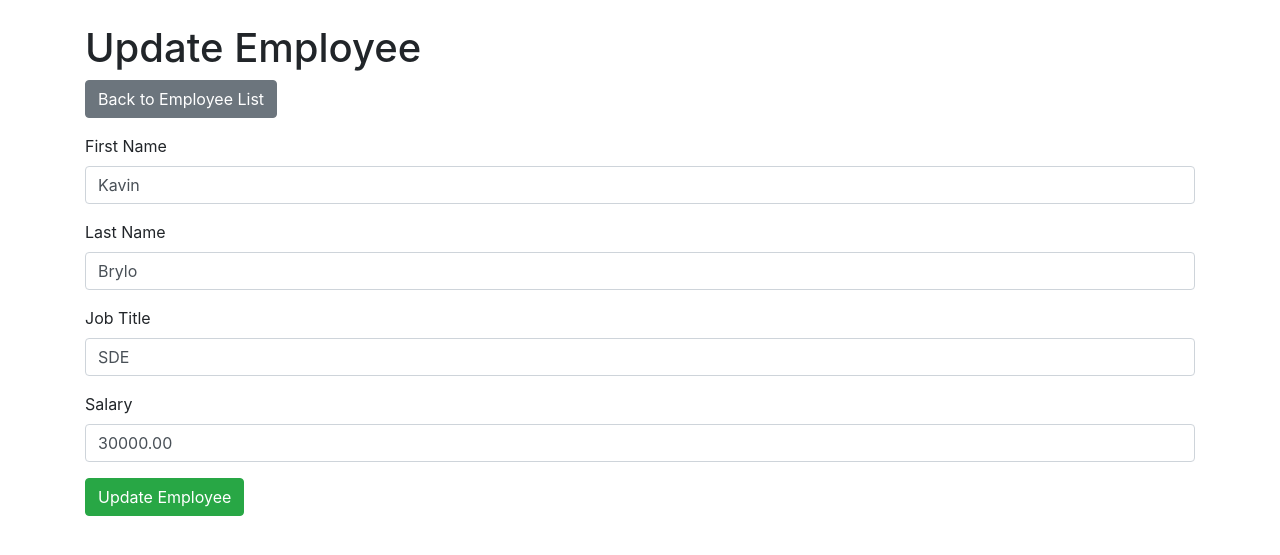
After one commit to InfanceTony-cs22/django-payroll-management-system, a Django app: page /employee/update/5/ in a window 1280 px wide. The commit adds this page. Shown: the top 555 px of the page. Run offline with Django 5.2, Linux system fonts and the light colour scheme; data comes from the database, SQL or seed files in the repository; both versions use the stored data as it was after the commit; parts of the project's set-up code (start-up, migrations or seed data) failed here and were passed over; some libraries are stand-ins or nearby versions.

Commit message:
70% Completed

```diff
--- a/payroll_service/core/serializers.py
+++ b/payroll_service/core/serializers.py
@@ -1,9 +1,9 @@
 from rest_framework import serializers
+from django.contrib.auth.models import User  # Import the User model
 from .models import Employee, Leave
 from rest_framework import status
 from rest_framework.response import Response
 from rest_framework.views import APIView
-from .serializers import UserSerializer
 
 # Serializer for Employee model
 class EmployeeSerializer(serializers.ModelSerializer):
--- a/payroll_service/core/templates/index.html
+++ b/payroll_service/core/templates/index.html
@@ -28,10 +28,9 @@
                     <td>
                         <a href="{% url 'leave_request' employee.id %}" class="btn btn-info btn-sm">Request Leave</a>
                         <a href="{% url 'payroll' employee.id %}" class="btn btn-primary btn-sm">Manage Payroll</a>
+                        <!-- Update button added here -->
+                        <a href="{% url 'update_employee' employee.id %}" class="btn btn-warning btn-sm">Update</a>
                         <a href="{% url 'delete_employee' employee.id %}" class="btn btn-danger btn-sm" onclick="return confirm('Are you sure you want to delete this employee?');">Delete</a>
-                        <!-- In index.html or another relevant template -->
-
-
                     </td>
                 </tr>
                 {% endfor %}
--- /dev/null
+++ b/payroll_service/core/templates/update_employee.html
@@ -0,0 +1,36 @@
+<!DOCTYPE html>
+<html lang="en">
+<head>
+    <meta charset="UTF-8">
+    <meta name="viewport" content="width=device-width, initial-scale=1.0">
+    <title>Update Employee</title>
+    <link rel="stylesheet" href="https://stackpath.bootstrapcdn.com/bootstrap/4.5.2/css/bootstrap.min.css">
+</head>
+<body>
+    <div class="container">
+        <h1 class="mt-4">Update Employee</h1>
+        <a href="{% url 'view_employees' %}" class="btn btn-secondary mb-3">Back to Employee List</a>
+
+        <form method="POST">
+            {% csrf_token %}
+            <div class="form-group">
+                <label for="first_name">First Name</label>
+                <input type="text" class="form-control" id="first_name" name="first_name" value="{{ employee.first_name }}" required>
+            </div>
+            <div class="form-group">
+                <label for="last_name">Last Name</label>
+                <input type="text" class="form-control" id="last_name" name="last_name" value="{{ employee.last_name }}" required>
+            </div>
+            <div class="form-group">
+                <label for="job_title">Job Title</label>
+                <input type="text" class="form-control" id="job_title" name="job_title" value="{{ employee.job_title }}" required>
+            </div>
+            <div class="form-group">
+                <label for="salary">Salary</label>
+                <input type="number" class="form-control" id="salary" name="salary" value="{{ employee.salary }}" required>
+            </div>
+            <button type="submit" class="btn btn-success">Update Employee</button>
+        </form>
+    </div>
+</body>
+</html>
--- a/payroll_service/core/templates/view_employees.html
+++ b/payroll_service/core/templates/view_employees.html
@@ -28,10 +28,9 @@
                     <td>
                         <a href="{% url 'leave_request' employee.id %}" class="btn btn-info btn-sm">Request Leave</a>
                         <a href="{% url 'payroll' employee.id %}" class="btn btn-primary btn-sm">Manage Payroll</a>
+                        <!-- Update button added here -->
+                        <a href="{% url 'update_employee' employee.id %}" class="btn btn-warning btn-sm">Update</a>
                         <a href="{% url 'delete_employee' employee.id %}" class="btn btn-danger btn-sm" onclick="return confirm('Are you sure you want to delete this employee?');">Delete</a>
-                        <!-- In index.html or another relevant template -->
-
-
                     </td>
                 </tr>
                 {% endfor %}
--- a/payroll_service/core/urls.py
+++ b/payroll_service/core/urls.py
@@ -21,4 +21,7 @@ urlpatterns = [
     path('leaves/', LeaveListCreateAPIView.as_view(), name='leave_list_create'),
     path('leaves/<int:pk>/', LeaveDetailAPIView.as_view(), name='leave_detail'),
     path('login/', LoginUserAPIView.as_view(), name='login_user'),
+    path('employee/update/<int:pk>/', views.update_employee, name='update_employee'),
+    path('employee/delete/<int:pk>/', views.delete_employee, name='delete_employee'),
+    path('employee/update/<int:pk>/', views.update_employee, name='update_employee'),
 ]
--- a/payroll_service/core/views.py
+++ b/payroll_service/core/views.py
@@ -1,14 +1,8 @@
 from django.shortcuts import render, redirect, get_object_or_404
 from .models import Employee, Leave, Payroll
-from .forms import LeaveForm, PayrollForm, EmployeeForm  # Import the EmployeeForm
+from .forms import LeaveForm, PayrollForm, EmployeeForm
 from rest_framework import viewsets
 from rest_framework.permissions import IsAuthenticated
-from .serializers import EmployeeSerializer
-from django.shortcuts import render, get_object_or_404, redirect
-from rest_framework.views import APIView
-from rest_framework.response import Response
-from rest_framework import status
-from .models import Employee, Leave
 from .serializers import EmployeeSerializer, LeaveSerializer
 from rest_framework.views import APIView
 from rest_framework.response import Response
@@ -17,11 +11,11 @@ from rest_framework_simplejwt.tokens import RefreshToken
 from django.contrib.auth import authenticate
 
 
-
 # View for employee list
 def index(request):
     employees = Employee.objects.all()
     return render(request, 'index.html', {'employees': employees})
+
 
 # View for adding a new employee
 def add_employee(request):
@@ -33,6 +27,7 @@ def add_employee(request):
     else:
         form = EmployeeForm()
     return render(request, 'add_employee.html', {'form': form})
+
 
 # View for creating leave requests
 def leave_request(request, employee_id):
@@ -47,6 +42,7 @@ def leave_request(request, employee_id):
     else:
         form = LeaveForm()
     return render(request, 'leave_request.html', {'form': form, 'employee': employee})
+
 
 # View for managing payroll
 def payroll(request, employee_id):
@@ -63,19 +59,24 @@ def payroll(request, employee_id):
         form = PayrollForm()
     return render(request, 'payroll.html', {'form': form, 'employee': employee})
 
+
 # Success view for payroll processing
 def payroll_success(request):
     return render(request, 'payroll_success.html')  # Render the payroll success page
+
 
 # Success view for leave request
 def leave_request_success(request):
     return render(request, 'leave_request_success.html')  # Render the leave request success page
 
+
+# View to list all employees
 def view_employees(request):
-    # Your logic to fetch and display employees
-    employees = Employee.objects.all()  # Replace with actual logic
+    employees = Employee.objects.all()
     return render(request, 'view_employees.html', {'employees': employees})
 
+
+# View for deleting an employee
 def delete_employee(request, employee_id):
     employee = get_object_or_404(Employee, id=employee_id)
 
@@ -85,12 +86,6 @@ def delete_employee(request, employee_id):
 
     return render(request, 'confirm_delete.html', {'employee': employee})
 
-def view_employees(request):
-    employees = Employee.objects.all()
-    return render(request, 'view_employees.html', {'employees': employees})
-
-def payroll_success(request):
-    return render(request, 'payroll_success.html')
 
 # Employee API ViewSet for the API section
 class EmployeeViewSet(viewsets.ModelViewSet):
@@ -99,8 +94,22 @@ class EmployeeViewSet(viewsets.ModelViewSet):
     permission_classes = [IsAuthenticated]
 
 
+# View for updating an employee
+def update_employee(request, pk):
+    employee = get_object_or_404(Employee, pk=pk)
 
-# View to handle Employee CRUD
+    if request.method == 'POST':
+        form = EmployeeForm(request.POST, instance=employee)
+        if form.is_valid():
+            form.save()
+            return redirect('view_employees')  # Redirect to employee list after updating
+    else:
+        form = EmployeeForm(instance=employee)
+
+    return render(request, 'update_employee.html', {'form': form, 'employee': employee})
+
+
+# View to handle Employee CRUD (List and Create)
 class EmployeeListCreateAPIView(APIView):
     def get(self, request):
         employees = Employee.objects.all()
@@ -113,6 +122,7 @@ class EmployeeListCreateAPIView(APIView):
             serializer.save()
             return Response(serializer.data, status=status.HTTP_201_CREATED)
         return Response(serializer.errors, status=status.HTTP_400_BAD_REQUEST)
+
 
 # View to handle a single Employee (Retrieve, Update, Delete)
 class EmployeeDetailAPIView(APIView):
@@ -147,7 +157,7 @@ class EmployeeDetailAPIView(APIView):
         return Response(status=status.HTTP_204_NO_CONTENT)
 
 
-# View to handle Leave CRUD
+# View to handle Leave CRUD (List and Create)
 class LeaveListCreateAPIView(APIView):
     def get(self, request):
         leaves = Leave.objects.all()
@@ -160,6 +170,7 @@ class LeaveListCreateAPIView(APIView):
             serializer.save()
             return Response(serializer.data, status=status.HTTP_201_CREATED)
         return Response(serializer.errors, status=status.HTTP_400_BAD_REQUEST)
+
 
 # View to handle a single Leave (Retrieve, Update, Delete)
 class LeaveDetailAPIView(APIView):
@@ -194,17 +205,15 @@ class LeaveDetailAPIView(APIView):
         return Response(status=status.HTTP_204_NO_CONTENT)
 
 
+# View to handle user login and JWT token generation
 class LoginUserAPIView(APIView):
     def post(self, request):
-        # Get the username and password from the request data
         username = request.data.get('username')
         password = request.data.get('password')
 
-        # Authenticate the user
         user = authenticate(username=username, password=password)
 
         if user is not None:
-            # Generate the JWT token using SimpleJWT's RefreshToken
             refresh = RefreshToken.for_user(user)
             return Response({
                 'refresh': str(refresh),  # Refresh token
--- a/payroll_service/payroll_management/models.py
+++ b/payroll_service/payroll_management/models.py
@@ -1,5 +1,7 @@
 from django.db import models
 from user_management.models import CustomUser  # Assuming CustomUser model is in user_management
+from django.utils import timezone
+
 
 class Payroll(models.Model):
     # Employee-related fields
@@ -13,8 +15,8 @@ class Payroll(models.Model):
 
     # Payroll date and status
     paid_date = models.DateField()
-    pay_period_start = models.DateField()  # Start date of the payroll period
-    pay_period_end = models.DateField()    # End date of the payroll period
+    pay_period_start = models.DateField(default=timezone.now)
+    pay_period_end = models.DateField(default=timezone.now)
 
     # Optional: Add a status to track payroll processing
     status = models.CharField(
```
Also changed, not shown: payroll_service/payroll_management/tasks.py (added, +24 -0 lines), payroll_service/payroll_service/__init__.py (+9 -0 lines), payroll_service/payroll_service/celery.py (added, +16 -0 lines), payroll_service/payroll_service/settings.py (+14 -1 lines), payroll_service/core/migrations/0004_alter_payroll_net_salary.py (added), payroll_service/db.sqlite3, payroll_service/leave_management/migrations/0002_alter_leaverequest_status.py (added), payroll_service/payroll_management/migrations/0002_payroll_pay_period_end_payroll_pay_period_start_and_more.py (added), 1 other file.
